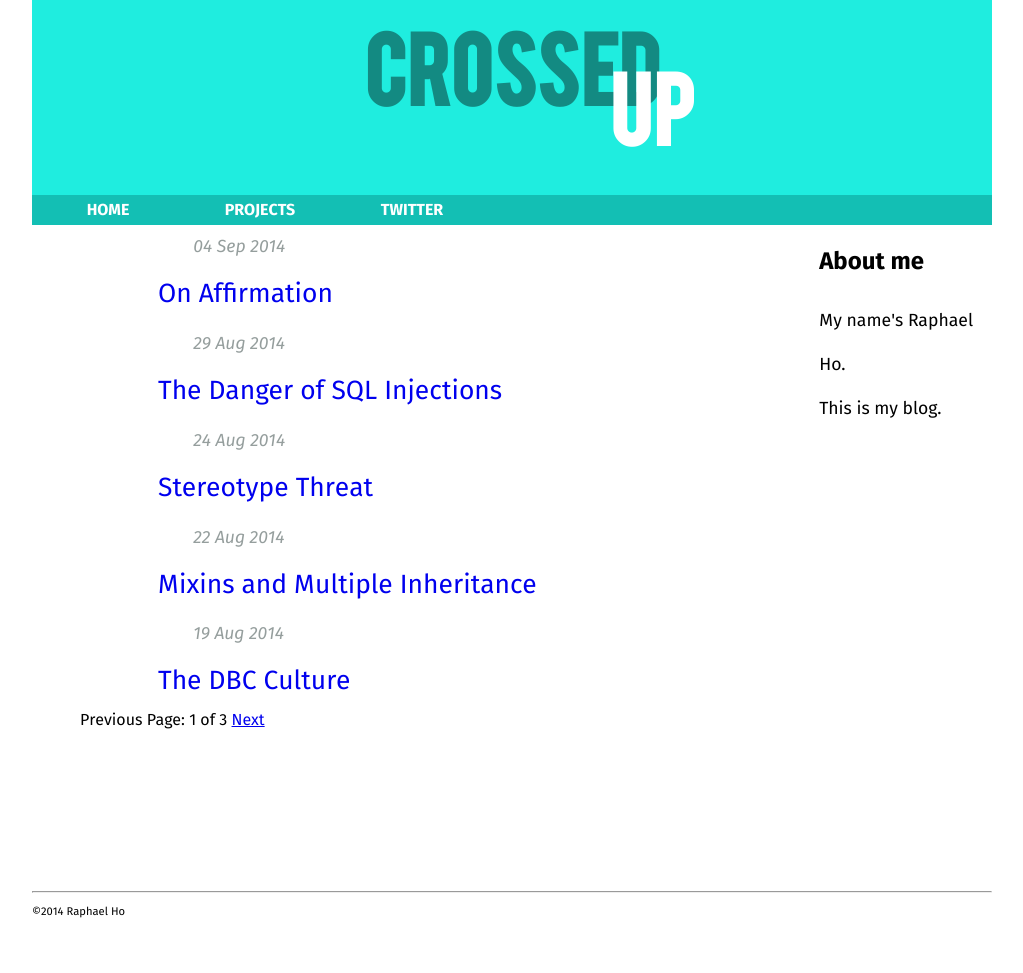
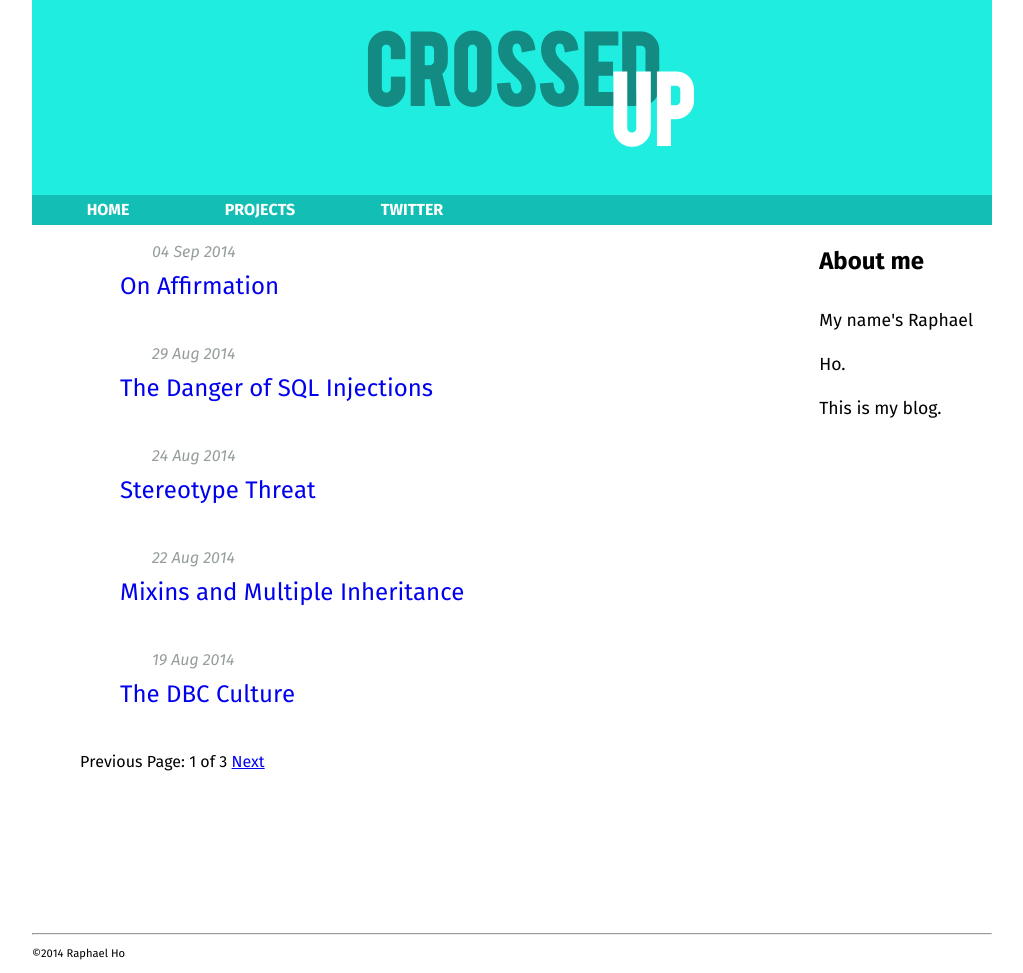
Before and after one commit to Kyhz/kyhz.github.io, a Jekyll site: the page built from index.html, in a window 1280 px wide. Shown: the whole page, without its empty margins (128-1151 px from the left). Built offline with Jekyll 4.4.1, drawn with Linux system fonts in a browser that asks for light colours; the list of posts is cut into pages by our own code; before the commit the page ends 931 px from its top, so only the background shows below that.

Commit message:
fixing index

```diff
--- a/index.html
+++ b/index.html
@@ -4,12 +4,14 @@
 ---
 <main>
   <div class="main_wrapper index_main">
-    {% for post in paginator.posts %}
-      <p>
-        <span class="date">{{ post.date || date_to_string }}</span><br>
-        <a class="blog_post_link" href="{{ post.url }}">{{ post.title }}</a>
-      </p>
-    {% endfor %}
+    <ul class="home_list">
+      {% for post in paginator.posts %}
+        <li>
+          <span class="date">{{ post.date || date_to_string }}</span><br>
+          <a class="blog_post_link" href="{{ post.url }}">{{ post.title }}</a>
+        </li>
+      {% endfor %}
+    </ul>
 
     <!-- Pagination links -->
     <div class="pagination">
```
Also changed, not shown: 3 other files.
